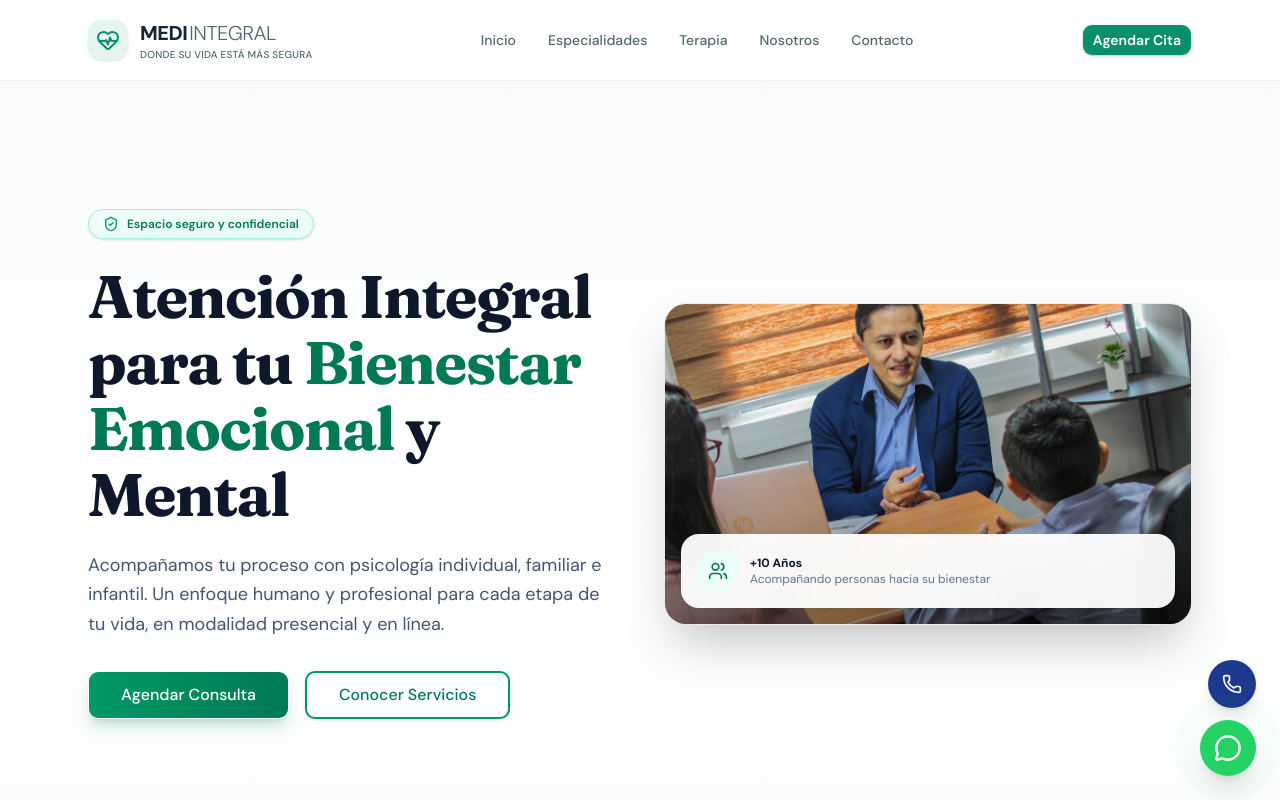
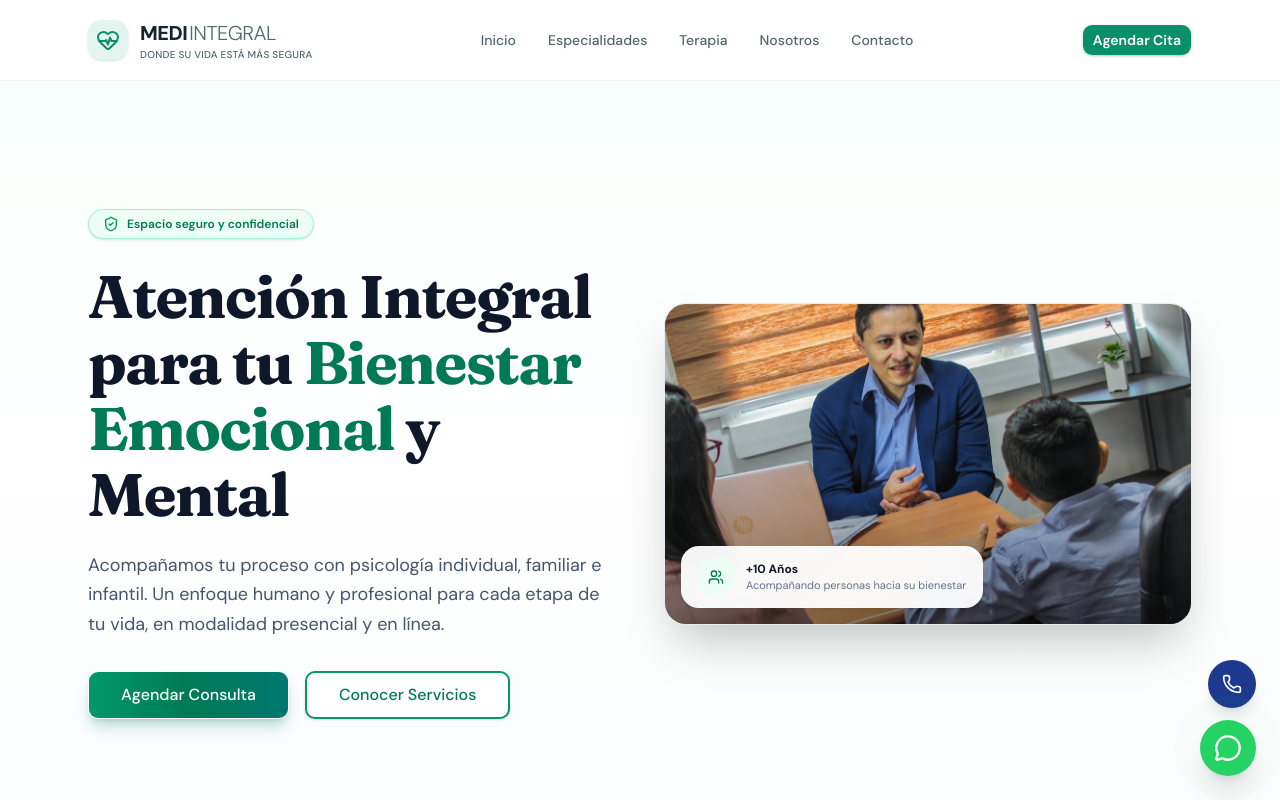
Before and after one commit to Mediintegral-SV/mediintegral-web, a Next.js app: page / in a window 1280 px wide. Shown: the top 800 px of the page. Built offline with nearby package versions, Linux system fonts and the light colour scheme.

Commit message:
Update hero.tsx

```diff
--- a/components/hero.tsx
+++ b/components/hero.tsx
@@ -5,7 +5,7 @@ import { ShieldCheck, Users } from "lucide-react"
 
 export function Hero() {
   return (
-    <section id="inicio" className="relative overflow-hidden pt-24 pb-16 md:pt-32 md:pb-24 bg-gradient-to-b from-slate-50 via-white to-slate-50/50">
+    <section id="inicio" className="relative overflow-hidden pt-24 pb-16 md:pt-32 md:pb-24 bg-gradient-to-b from-emerald-50/40 via-white to-slate-50/60">
       <div className="mx-auto max-w-6xl px-4 md:px-6">
         <div className="grid gap-12 lg:grid-cols-2 lg:items-center">
 
@@ -24,9 +24,9 @@ export function Hero() {
               Acompañamos tu proceso con psicología individual, familiar e infantil. Un enfoque humano y profesional para cada etapa de tu vida, en modalidad presencial y en línea.
             </p>
 
-            {/* Botones grandes con degradado verde */}
+            {/* Botones grandes sin iconos */}
             <div className="flex flex-wrap items-center gap-4 pt-2">
-              <Button asChild size="lg" className="h-12 px-8 text-base bg-gradient-to-r from-emerald-600 to-emerald-700 hover:from-emerald-700 hover:to-emerald-800 text-white font-medium shadow-lg shadow-emerald-700/20 transition-all">
+              <Button asChild size="lg" className="h-12 px-8 text-base bg-gradient-to-r from-emerald-600 via-emerald-700 to-teal-700 hover:from-emerald-700 hover:to-teal-800 text-white font-medium shadow-lg shadow-emerald-700/25 transition-all">
                 <a href="https://wa.me/50375687614?text=Hola,%20quisiera%20agendar%20una%20consulta" target="_blank" rel="noopener noreferrer">
                   Agendar Consulta
                 </a>
@@ -54,13 +54,14 @@ export function Hero() {
                 <div className="absolute inset-0 bg-gradient-to-t from-black/40 via-transparent to-transparent" />
               </div>
 
-              <div className="absolute bottom-4 left-4 right-4 rounded-2xl border border-white/20 bg-white/95 p-4 backdrop-blur-md shadow-lg flex items-center gap-3">
-                <div className="flex h-10 w-10 shrink-0 items-center justify-center rounded-xl bg-emerald-50 text-emerald-700">
-                  <Users className="h-5 w-5" />
+              {/* Tarjeta flotante original de +10 años */}
+              <div className="absolute bottom-4 left-4 rounded-2xl border border-white/20 bg-white/95 px-4 py-3 backdrop-blur-md shadow-lg flex items-center gap-3">
+                <div className="flex h-9 w-9 shrink-0 items-center justify-center rounded-xl bg-emerald-50 text-emerald-700">
+                  <Users className="h-4 w-4" />
                 </div>
                 <div>
                   <p className="text-xs font-bold text-slate-900">+10 Años</p>
-                  <p className="text-xs text-slate-500">Acompañando personas hacia su bienestar</p>
+                  <p className="text-[11px] text-slate-500">Acompañando personas hacia su bienestar</p>
                 </div>
               </div>
             </div>
```
